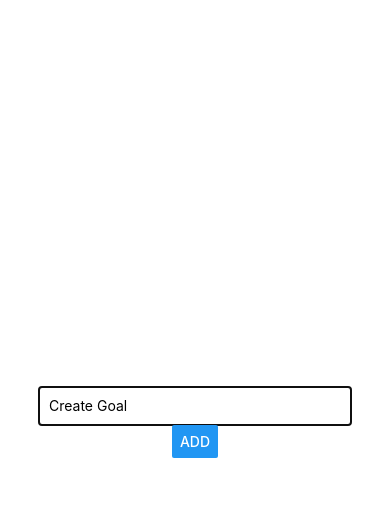
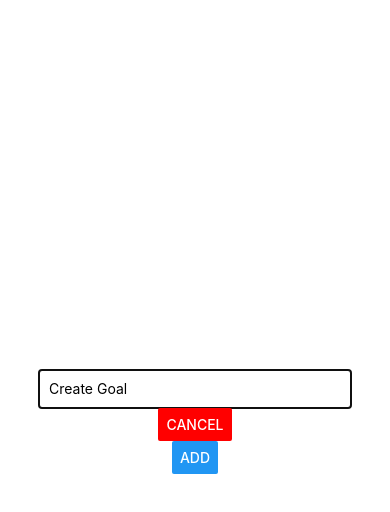
Before and after one commit to gagan0183/react-native, a React Native app in the folder rn-complete-guide/: screen / in a window 390 px wide. Both pictures are taken after a click on the button "ADD NEW GOAL". Shown: the top 512 px of the page. Built offline with nearby package versions, Linux system fonts and the light colour scheme.

Commit message:
closing the modals

```diff
--- a/rn-complete-guide/App.js
+++ b/rn-complete-guide/App.js
@@ -9,6 +9,11 @@ export default function App() {
 
   const add = (goal) => {
     setGoals(currentGoals => [...currentGoals, { id: Math.random().toString(), value: goal }]);
+    setIsAddMode(false);
+  }
+
+  const onCancelHandler = () => {
+    setIsAddMode(false);
   }
 
   const deleteItem = (goalId) => {
@@ -20,7 +25,7 @@ export default function App() {
   return (
     <View style={styles.screen}>
       <Button title='Add New Goal' onPress={() => setIsAddMode(true)}/>
-      <GoalInput visible={isAddMode} onAddGoal={add}/>
+      <GoalInput visible={isAddMode} onAddGoal={add} onCancelHandler={onCancelHandler}/>
       <FlatList
         keyExtractor={(item, index) => item.id}
         data={goals}
--- a/rn-complete-guide/Components/GoalInput.js
+++ b/rn-complete-guide/Components/GoalInput.js
@@ -8,11 +8,24 @@ const GoalInput = props => {
         setEnteredGoal(text);
     }
 
+    const onAddHandler = () => {
+        if (enteredGoal !== '') {
+            props.onAddGoal(enteredGoal);
+            setEnteredGoal('');
+        }
+    }
+
+    const onCancelHandler = () => {
+        props.onCancelHandler();
+        setEnteredGoal('');
+    }
+
     return (
         <Modal visible={props.visible} animationType="slide">
             <View style={styles.inputContainer}>
-                <TextInput placeholder="Create Goal" style={styles.textInput} onChangeText={textEntered} />
-                <Button title="ADD" onPress={() => props.onAddGoal(enteredGoal)} />
+                <TextInput placeholder="Create Goal" style={styles.textInput} onChangeText={textEntered} value={enteredGoal} />
+                <Button title="CANCEL" color="red" onPress={() => onCancelHandler()} />
+                <Button title="ADD" onPress={() => onAddHandler()} />
             </View>
         </Modal>
     )
```
